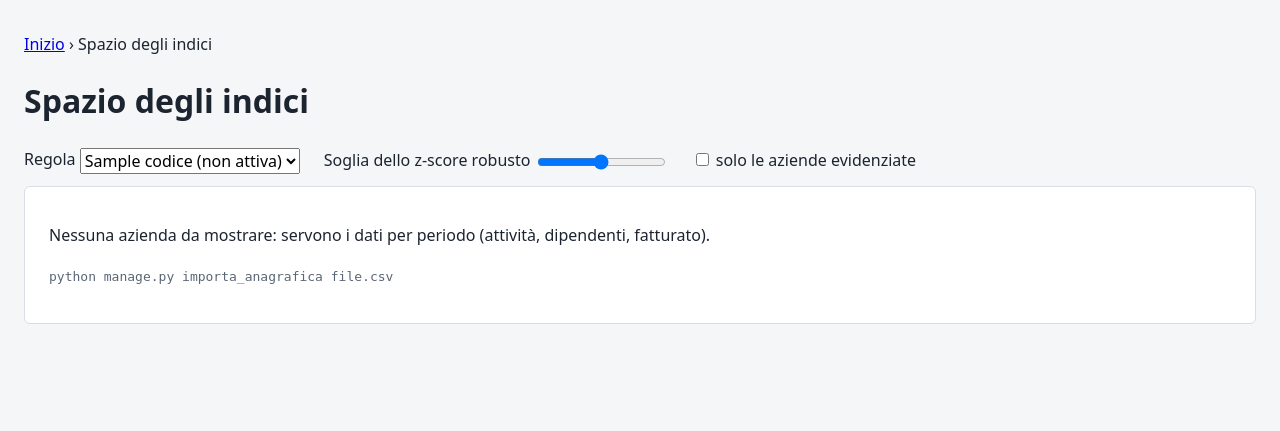
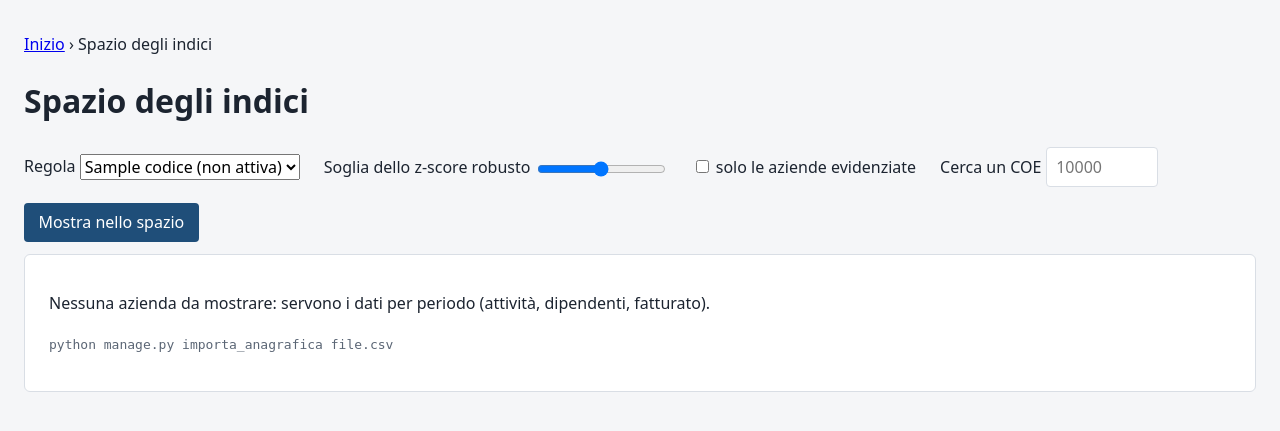
Before and after one commit to gvandi/controlli, a Django app: template indici/templates/indici/spazio.html in a window 1280 px wide. Shown: the part 49-480 px from the top of the page. Run offline with Django 5.2, Linux system fonts and the light colour scheme; the template is opened without the code that fills it: most values are stand-ins (such as "Sample title", 1, 10 or a date in 2020); parts of the project's set-up code (start-up, migrations or seed data) failed here and were passed over.

Commit message:
Spazio degli indici: legenda dei rapporti, ricerca del COE, vista iniziale
I rapporti presi dal grafo hanno un colore proprio (arancione) e una voce in
legenda con il conteggio; le aziende collegate a una selezionata hanno un
anello. Campo di ricerca sul COE: la sfera viene selezionata ed evidenziata
con il nome. Provato in Chrome senza interfaccia su una copia statica.

Co-Authored-By: Claude Fable 5.2 <noreply@anthropic.com>
Claude-Session: https://claude.ai/code/session_01Dm1KtMSjRr3hfDjWQJtkS3

```diff
--- a/indici/templates/indici/spazio.html
+++ b/indici/templates/indici/spazio.html
@@ -19,6 +19,7 @@
   .comandi select, .comandi input[type=range] { font: inherit; vertical-align: middle; }
   .legenda { list-style: none; padding: 0; margin: 0.5rem 0 0; }
   .legenda li { margin: 0.2rem 0; }
+  .tratto { display: inline-block; width: 1.6rem; height: 0; border-top: 4px solid #e08a00; border-radius: 2px; vertical-align: 0.2rem; margin-right: 0.4rem; }
   .pallino { display: inline-block; width: 0.85rem; height: 0.85rem; border-radius: 50%; vertical-align: -0.1rem; margin-right: 0.4rem; }
   .scelta { border-top: 1px solid var(--bordo); padding: 0.6rem 0; }
   .scelta h3 { margin: 0; font-size: 1rem; }
@@ -29,7 +30,7 @@
 <p><a href="{% url 'home' %}">{% translate "Inizio" %}</a> &rsaquo; {% translate "Spazio degli indici" %}</p>
 <h1>{% translate "Spazio degli indici" %}</h1>
 
-<form method="get" class="comandi">
+<form method="get" class="comandi" id="comandi">
   <label>{% translate "Regola" %}
     <select name="regola" onchange="this.form.submit()">
       {% for r in regole %}<option value="{{ r.codice }}"{% if r.pk == regola.pk %} selected{% endif %}>{{ r.codice }}{% if not r.attiva %} ({% translate "non attiva" %}){% endif %}</option>{% endfor %}
@@ -40,6 +41,11 @@
     <strong id="valore-z"></strong>
   </label>
   <label><input type="checkbox" id="solo-evidenziate" style="width:auto"> {% translate "solo le aziende evidenziate" %}</label>
+  <label>{% translate "Cerca un COE" %}
+    <input type="text" id="cerca-coe" inputmode="numeric" autocomplete="off" placeholder="10000" style="width: 7rem">
+  </label>
+  <button type="button" id="cerca">{% translate "Mostra nello spazio" %}</button>
+  <span id="esito-ricerca" class="tenue" role="status"></span>
   <noscript><button type="submit">{% translate "Mostra" %}</button></noscript>
 </form>
 
@@ -67,7 +73,11 @@
         <li><span class="pallino" style="background:#2a7fb8"></span>{% translate "si discosta dalle aziende simili" %}: <strong id="conta-2"></strong></li>
         <li><span class="pallino" style="background:#d1495b; box-shadow: 0 0 0 3px #2a7fb8"></span>{% translate "entrambe le cose" %}: <strong id="conta-3"></strong></li>
         <li><span class="pallino" style="background:#b4bfcc"></span>{% translate "nessuna delle due" %}: <strong id="conta-0"></strong></li>
+        <li><span class="tratto"></span>{% translate "rapporto dai documenti confermati (dati del grafo)" %}: <strong id="conta-rapporti"></strong></li>
+        <li><span class="pallino" style="background:#fff; box-shadow: 0 0 0 3px #e08a00"></span>{% translate "azienda collegata a una selezionata" %}</li>
+        <li><span class="pallino" style="background:#fff; box-shadow: 0 0 0 2px #1c2430"></span>{% translate "azienda selezionata o cercata" %}</li>
       </ul>
+      <p class="tenue" id="nota-rapporti"></p>
       {% if regola %}
         <p><strong>{{ regola.codice }}</strong>: {{ regola.descrizione }}</p>
         <p class="tenue">
@@ -101,8 +111,8 @@
   // le posizioni di ogni asse che la regola scelta richiede: si scrivono in rosso
   var DENTRO = D.regola ? [D.regola.dentro.dipendenti, D.regola.dentro.fatturato, D.regola.dentro.attivita] : [[], [], []];
   var COLORI = ["#b4bfcc", "#d1495b", "#2a7fb8", "#d1495b"];
-  var giro = -0.65, alzo = 0.4, zoom = 1, sogliaZ = D.soglia_z, soloEvidenziate = false;
-  var scelte = [], disegnati = [], L = 0, A = 0;
+  var giro = 0.35, alzo = 0.6, zoom = 1, sogliaZ = D.soglia_z, soloEvidenziate = false;
+  var scelte = [], disegnati = [], L = 0, A = 0, cercata = -1;
 
   function posto(i, asse) { var n = ASSI[asse].length; return n > 1 ? i / (n - 1) - 0.5 : 0; }
   // Più aziende hanno le stesse tre coordinate: un piccolo scarto fisso le rende distinguibili
@@ -114,6 +124,14 @@
   var POSTO = {}, IMPORTO_MASSIMO = 0;
   P.forEach(function (q, i) { POSTO[q.p.n] = i; });
   D.rapporti.forEach(function (r) { if (r.importo > IMPORTO_MASSIMO) IMPORTO_MASSIMO = r.importo; });
+  // Quanti rapporti ci sono, e quanti si possono disegnare (entrambe le aziende hanno una sfera)
+  var DISEGNABILI = D.rapporti.filter(function (r) { return POSTO[r.da] !== undefined && POSTO[r.a] !== undefined; }).length;
+  document.getElementById("conta-rapporti").textContent = D.rapporti.length;
+  document.getElementById("nota-rapporti").textContent = !D.rapporti.length
+    ? "Nei dati non c'è ancora nessun rapporto: le linee compaiono quando esistono documenti confermati fra le aziende."
+    : "Le linee compaiono selezionando un'azienda. Rapporti fra due aziende che hanno entrambe una sfera: " + DISEGNABILI + " su " + D.rapporti.length
+      + (DISEGNABILI < D.rapporti.length ? ". Gli altri riguardano aziende senza dati per periodo: sono nell'elenco dell'azienda selezionata, senza linea." : ".");
+
   function rapportiDi(n) { return D.rapporti.filter(function (r) { return r.da === n || r.a === n; }); }
   function euro(x) { return x.toLocaleString("it-IT", { minimumFractionDigits: 2, maximumFractionDigits: 2 }); }
   // le aziende collegate a una selezionata si vedono sempre, anche con "solo le evidenziate"
@@ -128,7 +146,7 @@
         var altra = POSTO[r.da === P[i].p.n ? r.a : r.da];
         if (altra === undefined) return;   // l'altra azienda non è collocata: è solo nell'elenco
         var u = proietta(P[i].x, P[i].y, P[i].z), v = proietta(P[altra].x, P[altra].y, P[altra].z);
-        c.strokeStyle = "rgba(28, 36, 48, 0.55)";
+        c.strokeStyle = "rgba(224, 138, 0, 0.85)";
         c.lineWidth = 1 + 7 * Math.sqrt(IMPORTO_MASSIMO > 0 ? r.importo / IMPORTO_MASSIMO : 0);
         c.lineCap = "round";
         c.beginPath(); c.moveTo(u[0], u[1]); c.lineTo(v[0], v[1]); c.stroke();
@@ -142,7 +160,7 @@
     var cg = Math.cos(giro), sg = Math.sin(giro), ca = Math.cos(alzo), sa = Math.sin(alzo);
     var x1 = x * cg + z * sg, z1 = -x * sg + z * cg;
     var y1 = y * ca - z1 * sa, z2 = y * sa + z1 * ca;
-    var k = Math.min(L, A) * 1.45 * zoom / (2.4 + z2);
+    var k = Math.min(L, A) * 1.3 * zoom / (2.4 + z2);
     return [L / 2 + x1 * k, A / 2 - y1 * k, z2, k];
   }
 
@@ -186,7 +204,7 @@
     c.clearRect(0, 0, L, A);
     assi();
     disegnati = [];
-    var i, conta = [0, 0, 0, 0];
+    var i, conta = [0, 0, 0, 0], nomeDaScrivere = null;
     for (i = 0; i < P.length; i++) {
       var cat = categoria(P[i].p); conta[cat]++;
       if (soloEvidenziate && cat === 0 && scelte.indexOf(i) < 0 && !collegataAUnaScelta(i)) continue;
@@ -204,6 +222,20 @@
       c.globalAlpha = 1;
       if (d.cat === 3) { c.strokeStyle = "#2a7fb8"; c.lineWidth = Math.max(2, d.r * 0.4); c.beginPath(); c.arc(d.x, d.y, d.r + c.lineWidth / 2, 0, 6.2832); c.stroke(); }
       if (scelta) { c.strokeStyle = "#1c2430"; c.lineWidth = 2; c.beginPath(); c.arc(d.x, d.y, d.r + (d.cat === 3 ? 6 : 3), 0, 6.2832); c.stroke(); }
+      else if (collegataAUnaScelta(d.i)) { c.strokeStyle = "#e08a00"; c.lineWidth = 3; c.beginPath(); c.arc(d.x, d.y, d.r + (d.cat === 3 ? 7 : 4), 0, 6.2832); c.stroke(); }
+      if (d.i === cercata) {
+        // l'azienda cercata si riconosce anche in mezzo alle altre: un cerchio largo e il suo nome
+        c.strokeStyle = "#1c2430"; c.lineWidth = 1.5; c.setLineDash([4, 3]);
+        c.beginPath(); c.arc(d.x, d.y, d.r + 14, 0, 6.2832); c.stroke(); c.setLineDash([]);
+        nomeDaScrivere = d;
+      }
+    }
+    if (nomeDaScrivere) {
+      // il nome si scrive per ultimo, su un fondo chiaro, così nessuna sfera lo copre
+      var q = nomeDaScrivere, testo = P[q.i].p.nome;
+      c.font = "bold 12px system-ui, sans-serif"; c.textAlign = "left"; c.textBaseline = "middle";
+      c.fillStyle = "rgba(255, 255, 255, 0.85)"; c.fillRect(q.x + q.r + 15, q.y - 9, c.measureText(testo).width + 6, 18);
+      c.fillStyle = "#1c2430"; c.fillText(testo, q.x + q.r + 18, q.y);
     }
     for (i = 0; i < 4; i++) document.getElementById("conta-" + i).textContent = conta[i];
     document.getElementById("valore-z").textContent = sogliaZ.toFixed(1);
@@ -279,9 +311,32 @@
   tela.addEventListener("wheel", function (e) { e.preventDefault(); zoom = Math.max(0.5, Math.min(4, zoom * (e.deltaY < 0 ? 1.1 : 0.9))); disegna(); }, { passive: false });
   document.getElementById("soglia-z").addEventListener("input", function () { sogliaZ = parseFloat(this.value); elenca(); disegna(); });
   document.getElementById("solo-evidenziate").addEventListener("change", function () { soloEvidenziate = this.checked; disegna(); });
-  document.getElementById("svuota").addEventListener("click", function () { scelte = []; elenca(); disegna(); });
+  document.getElementById("svuota").addEventListener("click", function () { scelte = []; cercata = -1; elenca(); disegna(); });
+  function cerca() {
+    var esito = document.getElementById("esito-ricerca"), cifre = document.getElementById("cerca-coe").value.replace(/\D/g, "");
+    if (!cifre) { cercata = -1; esito.textContent = ""; disegna(); return; }
+    // prima il COE esatto, poi quelli che cominciano così (se ce n'è uno solo)
+    var uguali = [], simili = [];
+    P.forEach(function (q, i) {
+      var codice = q.p.codice.replace(/\D/g, "");
+      if (codice === cifre) uguali.push(i); else if (codice.indexOf(cifre) === 0) simili.push(i);
+    });
+    var trovate = uguali.length ? uguali : simili;
+    if (trovate.length !== 1) {
+      cercata = -1;
+      esito.textContent = trovate.length ? trovate.length + " aziende cominciano per " + cifre + ": scrivi il COE completo."
+        : "Nessuna sfera per il COE " + cifre + ": l'azienda non esiste o non ha dati per periodo.";
+      disegna(); return;
+    }
+    cercata = trovate[0];
+    if (scelte.indexOf(cercata) < 0) scelte.push(cercata);   // selezionata: compaiono dati e rapporti
+    esito.textContent = P[cercata].p.nome + ": evidenziata con il cerchio tratteggiato.";
+    elenca(); disegna();
+  }
+  document.getElementById("cerca").addEventListener("click", cerca);
+  document.getElementById("cerca-coe").addEventListener("keydown", function (e) { if (e.key === "Enter") { e.preventDefault(); cerca(); } });
   window.addEventListener("resize", function () { misura(); disegna(); });
-  if (D.apri !== null && POSTO[D.apri] !== undefined) scelte.push(POSTO[D.apri]);
+  if (D.apri !== null && POSTO[D.apri] !== undefined) { cercata = POSTO[D.apri]; scelte.push(cercata); }
   misura(); elenca(); disegna();
 })();
 </script>
--- a/indici/tests.py
+++ b/indici/tests.py
@@ -271,6 +271,9 @@ class SpazioTest(TestCase):
         self.assertEqual(pagina.context["regola"].codice, "COMMERCIO_SENZA_DIPENDENTI")
         self.assertContains(pagina, "Alfa S.r.l.")
         self.assertContains(pagina, 'value="2.5"')
+        # la legenda nomina anche i rapporti presi dal grafo, e c'è il campo per cercare un COE
+        self.assertContains(pagina, 'id="conta-rapporti"')
+        self.assertContains(pagina, 'id="cerca-coe"')
         # senza il diritto di aprire le schede non ci sono collegamenti alle aziende
         self.assertTrue(all(p["scheda"] == "" for p in pagina.context["dati"]["punti"]))
 
```
Also changed, not shown: TODO.md (+3 -1 lines).
